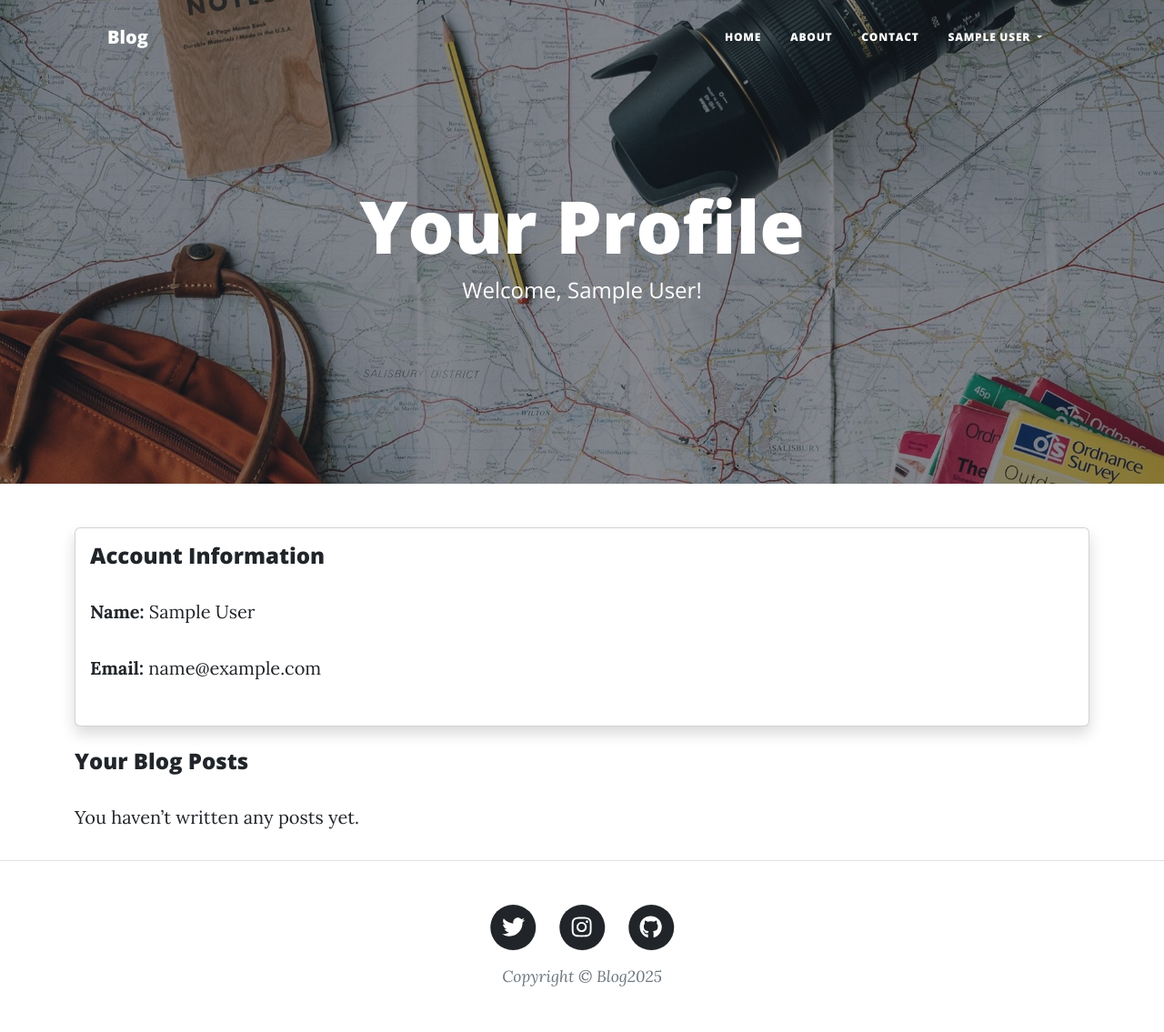
After one commit to Kabya002/blog, a Flask app: page /profile in a window 1280 px wide. The commit adds this page. Shown: the whole page at 91% size. Run offline with Flask 3, Linux system fonts and the light colour scheme; the visitor is signed in with stand-in values (Sample User, id 1); data that the repository does not hold is empty; some libraries are stand-ins or nearby versions.

Commit message:
multi-user interface almost done:1. User has his own profile which shows his posts exclusive to him. 2.The user can edit his posts.3.User email and user name details are shown in his profile.4. create button is not exclusive, all the users who are logged in can create blogs.

```diff
--- a/main.py
+++ b/main.py
@@ -117,6 +117,12 @@ def admin_only(f):
         return f(*args, **kwargs)
     return decorated_function
 
+@app.route('/profile')
+@login_required
+def profile():
+    posts = BlogPost.query.filter_by(author=current_user).all()
+    return render_template('profile.html', posts=posts)
+
 ########################################################################################
 @app.route('/')
 def get_all_posts():
@@ -149,7 +155,7 @@ def show_post(post_id):
 
 ##################################################################################################
 @app.route("/new-post", methods=["GET", "POST"])
-@admin_only
+@login_required
 def add_new_post():
     form = CreatePostForm()
     if form.validate_on_submit():
@@ -170,6 +176,7 @@ def add_new_post():
 ###########################################################################################
 # Use a decorator so only an admin user can edit a post
 @app.route("/edit-post/<int:post_id>", methods=["GET", "POST"])
+@login_required
 def edit_post(post_id):
     post = db.get_or_404(BlogPost, post_id)
     form = CreatePostForm(obj=post)
@@ -243,6 +250,8 @@ def login():
 def logout():
     logout_user()
     return redirect(url_for('get_all_posts'))
+
+############################################################################################
 # Use a decorator so only an admin user can delete a post
 @app.route("/delete/<int:post_id>")
 @admin_only
--- a/tempCodeRunnerFile.py
+++ b/tempCodeRunnerFile.py
@@ -1 +1,2 @@
-admin@email.com
+
+# Use a decorator so only an admin user can delete a post
--- a/templates/header.html
+++ b/templates/header.html
@@ -26,43 +26,51 @@
 
 <body>
   <!-- Navigation-->
-  <nav class="navbar navbar-expand-lg navbar-light" id="mainNav">
+<!-- Navigation-->
+<nav class="navbar navbar-expand-lg" id="mainNav">
   <div class="container px-4 px-lg-5">
     <a class="navbar-brand" href="/">Blog</a>
     <button class="navbar-toggler" type="button" data-bs-toggle="collapse" data-bs-target="#navbarResponsive"
       aria-controls="navbarResponsive" aria-expanded="false" aria-label="Toggle navigation">
-        Menu
-        <i class="fas fa-bars"></i>
+      Menu <i class="fas fa-bars"></i>
     </button>
     <div class="collapse navbar-collapse" id="navbarResponsive">
       <ul class="navbar-nav ms-auto py-4 py-lg-0">
         <li class="nav-item">
           <a class="nav-link px-lg-3 py-3 py-lg-4" href="{{ url_for('get_all_posts') }}">Home</a>
         </li>
-          <!-- Only show Login/Register if user is logged out. Otherwise show "Log Out" -->
-          {% if not current_user.is_authenticated: %}
+                <li class="nav-item">
+          <a class="nav-link px-lg-3 py-3 py-lg-4" href="{{ url_for('about') }}">About</a>
+        </li>
+        <li class="nav-item">
+          <a class="nav-link px-lg-3 py-3 py-lg-4" href="{{ url_for('contact') }}">Contact</a>
+        </li>
+
+        {% if current_user.is_authenticated %}
+        <!-- User Profile Dropdown -->
+        <li class="nav-item dropdown">
+          <a class="nav-link dropdown-toggle px-lg-3 py-3 py-lg-4" href="#" id="navbarDropdown" role="button"
+            data-bs-toggle="dropdown" aria-expanded="false">
+            {{ current_user.name }}
+          </a>
+          <ul class="dropdown-menu dropdown-menu-end" aria-labelledby="navbarDropdown">
+            <li><a class="dropdown-item" href="{{ url_for('profile') }}">Profile</a></li>
+            <li><hr class="dropdown-divider"></li>
+            <li><a class="dropdown-item" href="{{ url_for('logout') }}">Log Out</a></li>
+          </ul>
+        </li>
+        {% else %}
         <li class="nav-item">
           <a class="nav-link px-lg-3 py-3 py-lg-4" href="{{ url_for('login') }}">Login</a>
         </li>
         <li class="nav-item">
           <a class="nav-link px-lg-3 py-3 py-lg-4" href="{{ url_for('register') }}">Register</a>
         </li>
-          {% else: %}
-          <li class="nav-item">
-            <a class="nav-link px-lg-3 py-3 py-lg-4" href="{{ url_for('logout') }}">Log Out</a>
-          </li>
         {% endif %}
-          <li class="nav-item">
-            <a class="nav-link px-lg-3 py-3 py-lg-4" href="{{ url_for('about') }}">About</a>
-          </li>
-          <li class="nav-item">
-            <a class="nav-link px-lg-3 py-3 py-lg-4" href="{{ url_for('contact') }}">Contact</a>
-          </li>
       </ul>
     </div>
   </div>
 </nav>
-
 </body>
 
 </html>
--- /dev/null
+++ b/templates/profile.html
@@ -0,0 +1,42 @@
+{% include "header.html" %}
+<!-- Page Header-->
+<header class="masthead" style="background-image: url('../static/assets/img/about-bg.jpg')">
+  <div class="container position-relative px-4 px-lg-5">
+    <div class="row gx-4 gx-lg-5 justify-content-center">
+      <div class="col-md-10 col-lg-8 col-xl-7">
+        <div class="page-heading">
+          <h1>Your Profile</h1>
+          <span class="subheading">Welcome, {{ current_user.name }}!</span>
+        </div>
+      </div>
+    </div>
+  </div>
+</header>
+
+<div class="container mt-4">
+  <div class="card shadow mb-4">
+    <div class="card-body">
+      <h4 class="mb-3">Account Information</h4>
+      <p><strong>Name:</strong> {{ current_user.name }}</p>
+      <p><strong>Email:</strong> {{ current_user.email }}</p>
+    </div>
+  </div>
+
+  <h4>Your Blog Posts</h4>
+  {% if posts %}
+    {% for post in posts %}
+      <div class="card mb-3 shadow-sm">
+        <div class="card-body">
+          <h5 class="card-title">{{ post.title }}</h5>
+          <p class="card-text text-muted">{{ post.subtitle }}</p>
+          <a href="{{ url_for('show_post', post_id=post.id) }}" class="btn btn-primary btn-sm">View</a>
+          <a href="{{ url_for('edit_post', post_id=post.id) }}" class="btn btn-warning btn-sm">Edit</a>
+          <a href="{{ url_for('delete_post', post_id=post.id) }}" class="btn btn-danger btn-sm" onclick="return confirm('Are you sure you want to delete this post?');">Delete</a>
+        </div>
+      </div>
+    {% endfor %}
+  {% else %}
+    <p>You haven’t written any posts yet.</p>
+  {% endif %}
+</div>
+{% include "footer.html" %}
```
Also changed, not shown: templates/about.html (+5 -5 lines), templates/index.html (+20 -11 lines). Lines whose indentation alone changed are shown as unchanged.
